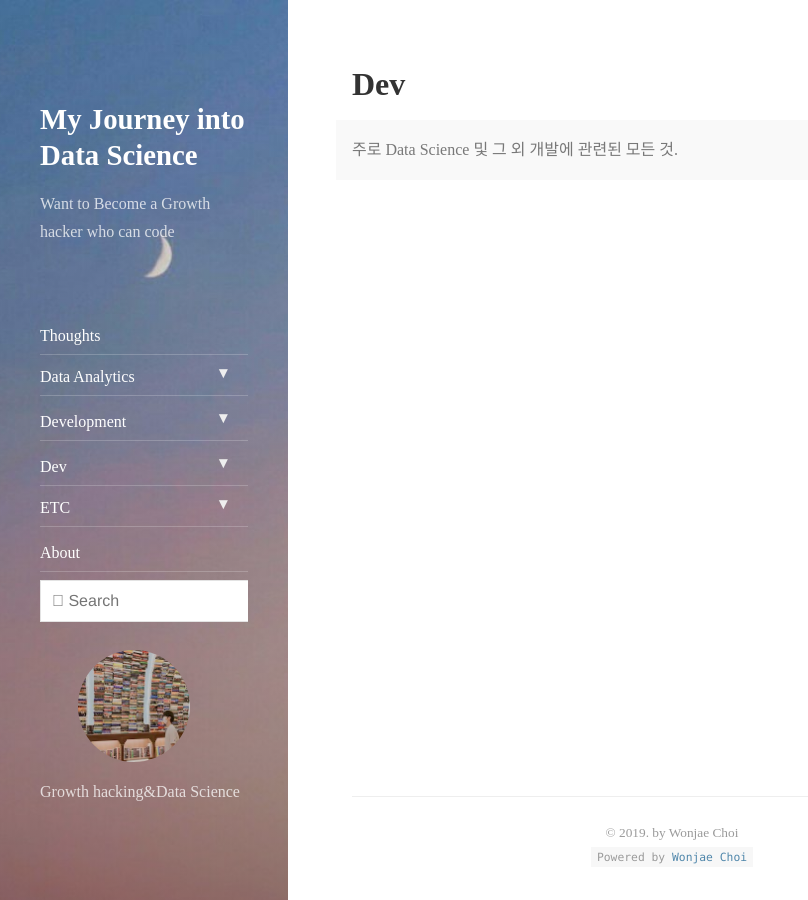
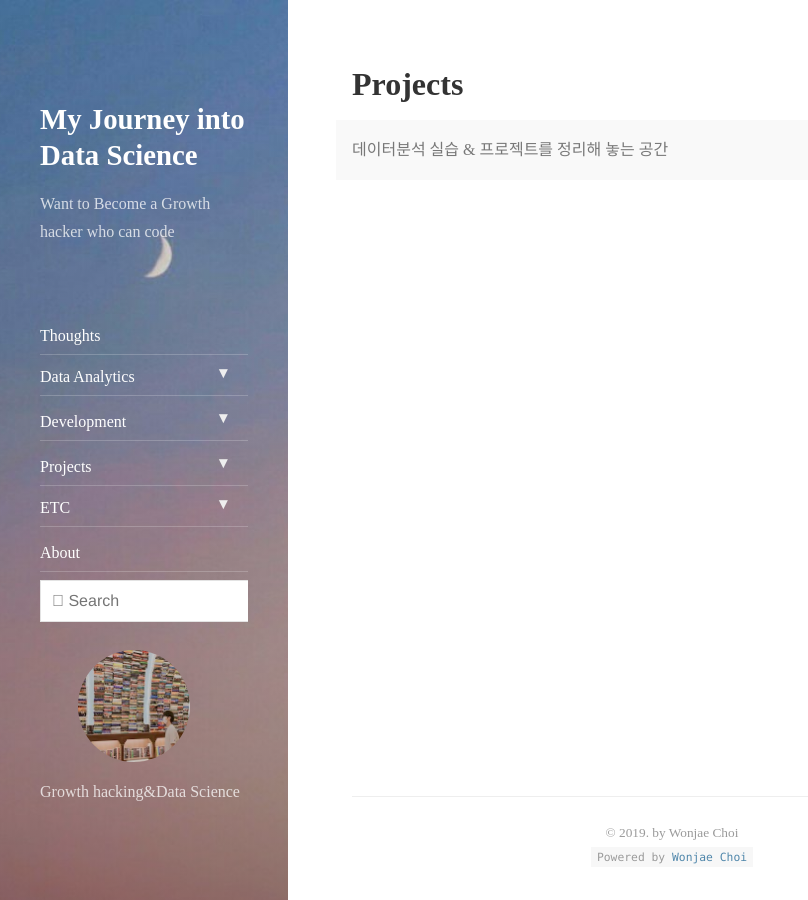
Before and after one commit to jhyeongPark/wj-choi9473.github.io, a Jekyll site: the page built from _featured_categories/dev.md, in a window 1280 px wide and 900 px high. Shown: the whole window, without its empty margins (0-808 px from the left). Built offline with Jekyll 4.4.1, drawn with Linux system fonts in a browser that asks for light colours; nearby versions of some CDN libraries.

Commit message:
Update dev.md

```diff
--- a/_featured_categories/dev.md
+++ b/_featured_categories/dev.md
@@ -1,10 +1,10 @@
 ---
 layout: list
-title: Dev
-slug: dev
+title: Projects
+slug: projects
 menu: true
 submenu: true
-order: 3
+order: 4
 description: >
-  주로 Data Science 및 그 외 개발에 관련된 모든 것.
+  데이터분석 실습 & 프로젝트를 정리해 놓는 공간
 ---
```
